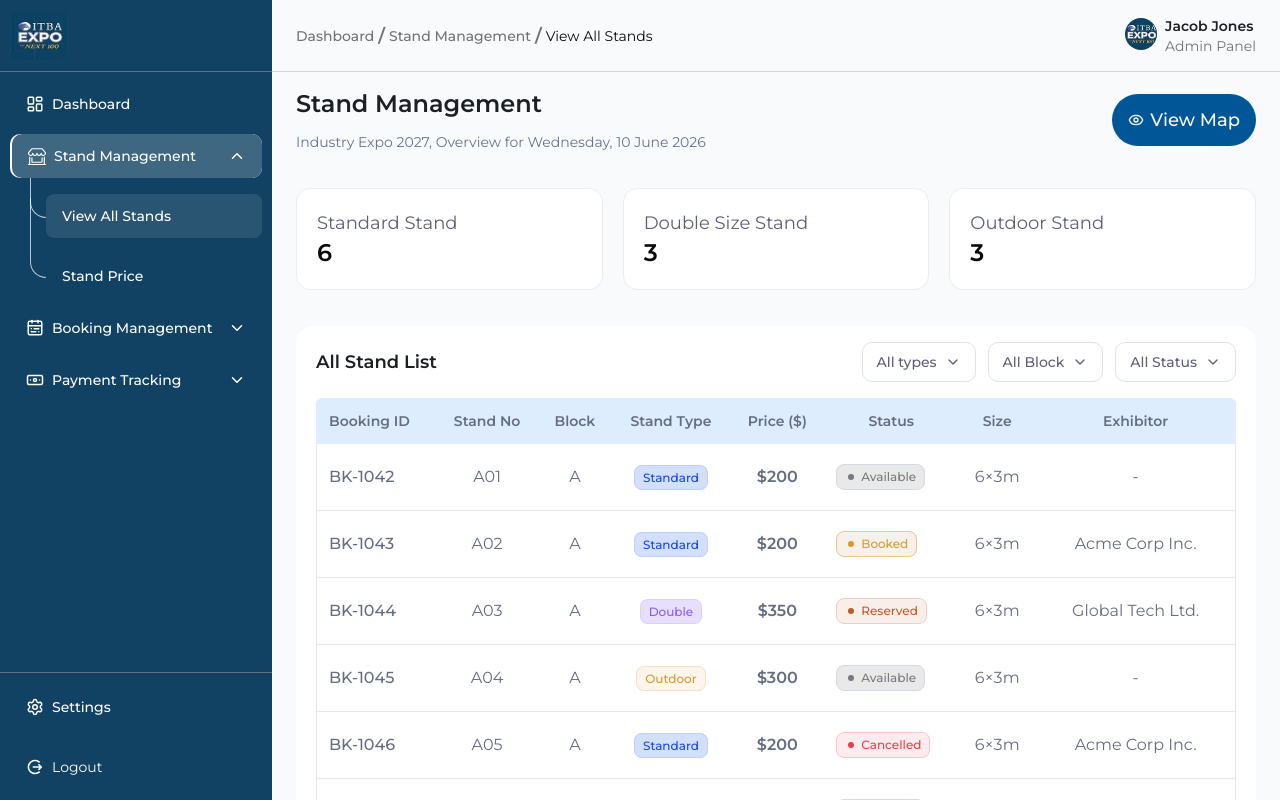
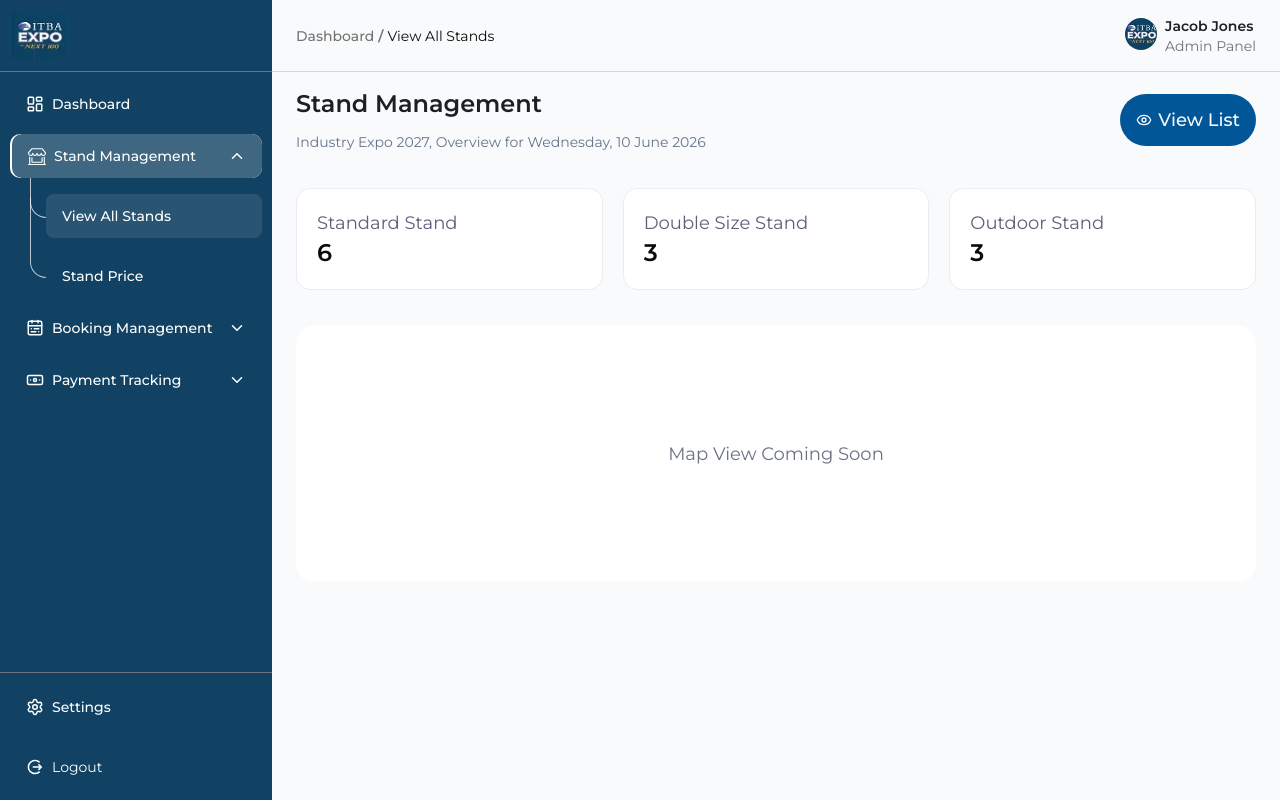
Before and after one commit to backbencherstudio/hanoijane01, a Next.js app: page /dashboard/stand-management/stands in a window 1280 px wide. Built offline with nearby package versions, Linux system fonts and the light colour scheme.

Commit message:
dashboard map added and breadcrumbs updated

```diff
--- a/app/dashboard/_components/DashboardBreadcrumb.tsx
+++ b/app/dashboard/_components/DashboardBreadcrumb.tsx
@@ -48,19 +48,23 @@ const breadcrumbMap: Record<string, string> = {
 // Format URL if not found in breadcrumbMap
 // -------------------------------------------
 const formatLabel = (segment: string) =>
-  segment
-    .replace(/-/g, " ")
-    .replace(/\b\w/g, (char) => char.toUpperCase());
+  segment.replace(/-/g, " ").replace(/\b\w/g, (char) => char.toUpperCase());
 
 export default function DashboardBreadcrumb() {
   const pathname = usePathname();
 
   const segments = pathname.split("/").filter(Boolean);
 
-  const breadcrumbs = segments.map((segment, index) => ({
-    href: "/" + segments.slice(0, index + 1).join("/"),
-    label: breadcrumbMap[segment] ?? formatLabel(segment),
-  }));
+  const breadcrumbs = segments
+    .map((segment, index) => ({
+      segment,
+      href: "/" + segments.slice(0, index + 1).join("/"),
+      label: breadcrumbMap[segment] ?? formatLabel(segment),
+    }))
+    .filter(
+      (item) =>
+        item.segment !== "stand-management" && item.segment !== "settings",
+    );
 
   const showEllipsis = breadcrumbs.length > 2;
 
@@ -160,7 +164,12 @@ export default function DashboardBreadcrumb() {
                   )}
                 </BreadcrumbItem>
 
-                {!isLast && <BreadcrumbSeparator> <span className="font-semibold px-1 text-lg">/</span></BreadcrumbSeparator>}
+                {!isLast && (
+                  <BreadcrumbSeparator>
+                    {" "}
+                    <span className="font-semibold px-1 text-lg-">/</span>
+                  </BreadcrumbSeparator>
+                )}
               </div>
             );
           })}
--- a/app/dashboard/stand-management/stands/_components/StandManagementPageContent.tsx
+++ b/app/dashboard/stand-management/stands/_components/StandManagementPageContent.tsx
@@ -1,4 +1,3 @@
-
 "use client";
 import StateCard2 from "@/components/dashboard/StateCard2";
 import { Button } from "@/components/ui/button";
@@ -15,14 +14,31 @@ import { GoDotFill } from "react-icons/go";
 import { Column } from "@/types/table";
 
 const stateData = [
-  { title: "Standard Stand", value: standManagementData.filter(s => s.standType === "Standard").length },
-  { title: "Double Size Stand", value: standManagementData.filter(s => s.standType === "Double").length },
-  { title: "Outdoor Stand", value: standManagementData.filter(s => s.standType === "Outdoor").length },
+  {
+    title: "Standard Stand",
+    value: standManagementData.filter((s) => s.standType === "Standard").length,
+  },
+  {
+    title: "Double Size Stand",
+    value: standManagementData.filter((s) => s.standType === "Double").length,
+  },
+  {
+    title: "Outdoor Stand",
+    value: standManagementData.filter((s) => s.standType === "Outdoor").length,
+  },
 ];
+
+type ViewType = "map" | "list";
 
 const StandManagementPageContent = () => {
   const router = useRouter();
   const searchParams = useSearchParams();
+
+  // Read view from URL
+  const viewParam = searchParams.get("view") as ViewType | null;
+  const currentView = viewParam && (viewParam === "map" || viewParam === "list")
+    ? viewParam
+    : "map";
 
   // Read filter values from URL
   const typeFilter = searchParams.get("type") || "All types";
@@ -32,13 +48,19 @@ const StandManagementPageContent = () => {
   const [filters, setFilters] = useState({ currentPage: 1, perPageItem: 8 });
 
   // Check if any filter is active
-  const isAnyFilterActive = typeFilter !== "All types" || blockFilter !== "All Block" || statusFilter !== "All Status";
+  const isAnyFilterActive =
+    typeFilter !== "All types" ||
+    blockFilter !== "All Block" ||
+    statusFilter !== "All Status";
 
   // Filter data based on URL params
   const filteredData = standManagementData.filter((item) => {
-    const typeMatch = typeFilter === "All types" || item.standType === typeFilter;
-    const blockMatch = blockFilter === "All Block" || item.block === blockFilter;
-    const statusMatch = statusFilter === "All Status" || item.status === statusFilter;
+    const typeMatch =
+      typeFilter === "All types" || item.standType === typeFilter;
+    const blockMatch =
+      blockFilter === "All Block" || item.block === blockFilter;
+    const statusMatch =
+      statusFilter === "All Status" || item.status === statusFilter;
     return typeMatch && blockMatch && statusMatch;
   });
 
@@ -63,10 +85,22 @@ const StandManagementPageContent = () => {
     setFilters({ currentPage: 1, perPageItem: newPerPage });
   };
 
+  // Toggle view in URL
+  const toggleView = () => {
+    const newView = currentView === "map" ? "list" : "map";
+    const params = new URLSearchParams(searchParams.toString());
+    params.set("view", newView);
+    router.push(`?${params.toString()}`, { scroll: false });
+  };
+
   // Update URL when filter changes
   const updateFilter = (key: string, value: string) => {
     const params = new URLSearchParams(searchParams.toString());
-    if (value === "All types" || value === "All Block" || value === "All Status") {
+    if (
+      value === "All types" ||
+      value === "All Block" ||
+      value === "All Status"
+    ) {
       params.delete(key);
     } else {
       params.set(key, value);
@@ -76,16 +110,24 @@ const StandManagementPageContent = () => {
     setFilters((prev) => ({ ...prev, currentPage: 1 }));
   };
 
-  // Clear all filters
+  // Clear all filters (keep view)
   const clearFilters = () => {
-    router.push(window.location.pathname, { scroll: false }); // Remove all query params
+    const params = new URLSearchParams();
+    const view = searchParams.get("view");
+    if (view) params.set("view", view);
+    router.push(`?${params.toString()}`, { scroll: false });
     setFilters((prev) => ({ ...prev, currentPage: 1 }));
   };
 
   // Log filter changes (optional)
   useEffect(() => {
-    console.log("Filters:", { type: typeFilter, block: blockFilter, status: statusFilter });
-  }, [typeFilter, blockFilter, statusFilter]);
+    console.log("Filters:", {
+      type: typeFilter,
+      block: blockFilter,
+      status: statusFilter,
+      view: currentView,
+    });
+  }, [typeFilter, blockFilter, statusFilter, currentView]);
 
   const columns: Column<StandManagement>[] = [
     {
@@ -115,7 +157,9 @@ const StandManagementPageContent = () => {
           Outdoor: "bg-[#FBF5EB] text-[#D79930] border border-[#F3E1C1]",
         };
         return (
-          <span className={`px-2 py-1 rounded-md text-xs font-medium ${colorMap[type] || ""}`}>
+          <span
+            className={`px-2 py-1 rounded-md text-xs font-medium ${colorMap[type] || ""}`}
+          >
             {type}
           </span>
         );
@@ -140,7 +184,9 @@ const StandManagementPageContent = () => {
           Cancelled: "bg-[#FDECEE] border border-[#F9C5CA] text-[#EB3D4D]",
         };
         return (
-          <span className={`px-2 py-1 rounded-md text-xs font-medium flex items-center gap-1 w-fit ${colorMap[status] || ""}`}>
+          <span
+            className={`px-2 py-1 rounded-md text-xs font-medium flex items-center gap-1 w-fit ${colorMap[status] || ""}`}
+          >
             <GoDotFill className="size-3" />
             {status}
           </span>
@@ -172,23 +218,30 @@ const StandManagementPageContent = () => {
             Industry Expo 2027, Overview for Wednesday, 10 June 2026
           </p>
         </div>
-        <Button>
+        <Button onClick={toggleView}>
           <Eye />
-          View Map
+          View {currentView === "list" ? "Map" : "List"}
         </Button>
       </div>
 
       {/* state cards */}
       <div className="my-9 grid grid-cols-1 md:grid-cols-3 gap-5">
         {stateData.map((state) => (
-          <StateCard2 title={state.title} value={state.value} key={state.title} />
+          <StateCard2
+            title={state.title}
+            value={state.value}
+            key={state.title}
+          />
         ))}
       </div>
 
       {/* content or data table */}
+      {currentView === "list" ? (
         <div className="bg-white rounded-2xl px-5 py-4">
           <div className="flex flex-wrap items-center justify-between gap-4 mb-4">
-          <p className="text-text-primary text-lg font-semibold">All Stand List</p>
+            <p className="text-text-primary text-lg font-semibold">
+              All Stand List
+            </p>
             <div className="flex flex-wrap items-center gap-3">
               <StandFilters
                 type={typeFilter}
@@ -222,6 +275,11 @@ const StandManagementPageContent = () => {
             onItemsPerPageChange={handleItemsPerPageChange}
           />
         </div>
+      ) : (
+        <div className="bg-white rounded-2xl px-5 py-4 flex items-center justify-center h-64">
+          <p className="text-gray-500 text-lg">Map View Coming Soon</p>
+        </div>
+      )}
     </div>
   );
 };
--- a/app/dashboard/stand-management/stands/page.tsx
+++ b/app/dashboard/stand-management/stands/page.tsx
@@ -1,6 +1,6 @@
 import { Suspense } from "react";
+import { StandManagementSkeleton } from "./_components/StandManagementSkeleton";
 import StandManagementPageContent from "./_components/StandManagementPageContent";
-import { StandManagementSkeleton } from "./_components/StandManagementSkeleton";
 
 export default function BookingManagementPage() {
   return (
```
Lines whose indentation alone changed are shown as unchanged.
